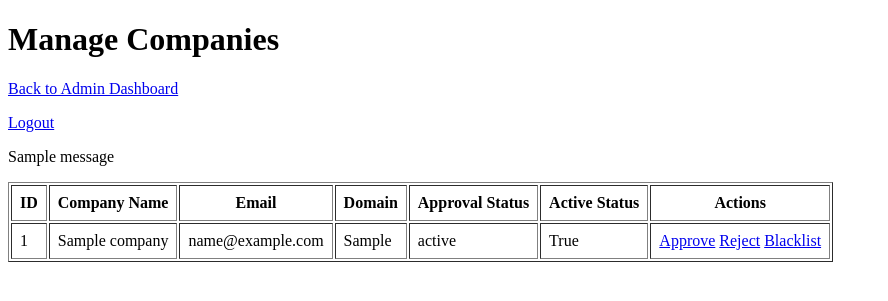
After one commit to 24f3003156/CareerSync, a Flask app: page /admin/companies in a window 1280 px wide. The commit adds this page. Shown: the top 301 px of the page, without its empty margins (0-888 px from the left). Run offline with Flask 3, Linux system fonts and the light colour scheme; a user stored in the database is signed in; tables that the repository leaves empty hold one stand-in row (values such as "Sample post"); one stand-in notice (Sample message) is shown; parts of the project's set-up code (start-up, migrations or seed data) failed here and were passed over.

Commit message:
Added admin company approval, rejection and blacklist management

```diff
--- a/app.py
+++ b/app.py
@@ -171,6 +171,49 @@ def admin_dashboard():
     total_applications = Application.query.count()
     return render_template("admin_dashboard.html", total_companies = total_companies, total_students = total_students, total_drives = total_drives, total_applications = total_applications)
 
+@app.route("/admin/companies")
+def admin_companies():
+    if not admin_logged_in():
+        flash("Unauthorized access.")
+        return redirect(url_for("login"))
+    companies = Company.query.all()
+    return render_template("admin_companies.html", companies =companies)
+
+@app.route("/admin/company/<int:company_id/approve")
+def approve_company(company_id):
+    if not admin_logged_in():
+        flash("Unauthorized access.")
+        return redirect(url_for("login"))
+    company = Company.query.get_or_404(company_id)
+    company.approval_status = "Approved"
+    company.is_active = True
+    db.session.commit()
+    flash("Company approved successfully.")
+    return redirect(url_for("admin_companies"))
+
+@app.route("/admin/company/<int:company_id/reject")
+def approve_company(company_id):
+    if not admin_logged_in():
+        flash("Unauthorized access.")
+        return redirect(url_for("login"))
+    company = Company.query.get_or_404(company_id)
+    company.approval_status = "Rejected"
+    db.session.commit()
+    flash("Company rejected successfully.")
+    return redirect(url_for("admin_companies"))
+
+@app.route("/admin/company/<int:company_id/blacklist")
+def approve_company(company_id):
+    if not admin_logged_in():
+        flash("Unauthorized access.")
+        return redirect(url_for("login"))
+    company = Company.query.get_or_404(company_id)
+    company.approval_status = "Blacklisted"
+    company.is_active = False
+    db.session.commit()
+    flash("Company blacklisted successfully.")
+    return redirect(url_for("admin_companies"))
+
 @app.route("/company/dashboard")
 def company_dashboard():
     if not company_logged_in():
--- /dev/null
+++ b/templates/admin_companies.html
@@ -0,0 +1,50 @@
+<!DOCTYPE html>
+<html lang="en">
+<head>
+    <meta charset="UTF-8">
+    <meta name="viewport" content="width=device-width, initial-scale=1.0">
+    <title>Manage Companies</title>
+</head>
+<body>
+    <h1>Manage Companies</h1>
+
+    <p><a href="{{ url_for('admin_dashboard') }}">Back to Admin Dashboard</a></p>
+    <p><a href="{{ url_for('logout') }}">Logout</a></p>
+
+    {% with messages = get_flashed_messages() %}
+        {% if messages %}
+            {% for message in messages %}
+                <p>{{ message }}</p>
+            {% endfor %}
+        {% endif %}
+    {% endwith %}
+
+    <table border="1" cellpadding="8">
+        <tr>
+            <th>ID</th>
+            <th>Company Name</th>
+            <th>Email</th>
+            <th>Domain</th>
+            <th>Approval Status</th>
+            <th>Active Status</th>
+            <th>Actions</th>
+        </tr>
+
+        {% for company in companies %}
+        <tr>
+            <td>{{ company.id }}</td>
+            <td>{{ company.company_name }}</td>
+            <td>{{ company.email }}</td>
+            <td>{{ company.domain }}</td>
+            <td>{{ company.approval_status }}</td>
+            <td>{{ company.is_active }}</td>
+            <td>
+                <a href="{{ url_for('approve_company', company_id = company.id)}}">Approve</a>
+                <a href="{{ url_for('reject_company', company_id = company.id)}}">Reject</a>
+                <a href="{{ url_for('blacklist_company', company_id = company.id)}}">Blacklist</a>
+            </td>
+        </tr>
+        {% endfor %}
+    </table>
+</body>
+</html>
--- a/templates/admin_dashboard.html
+++ b/templates/admin_dashboard.html
@@ -13,6 +13,8 @@
     <p>Total Placement  Drives: {{ total_drives }}</p>
     <p>Total Applications: {{ total_applications }}</p>
 
+    <p><a href="{{ url_for('admin_companies')}}">Manage Companies</a></p>
+
     <a href="{{ url_for('logout')}}">Logout</a>
 
     {% with messages = get_flashed_messages() %}
```
